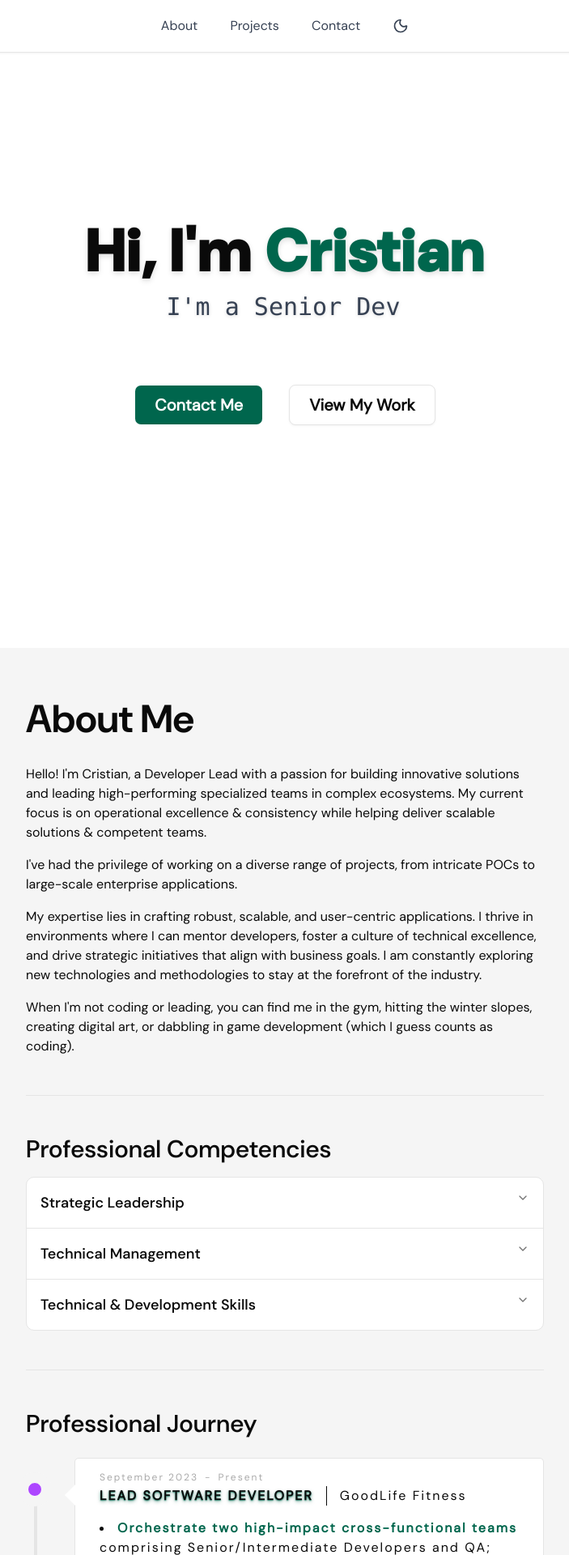
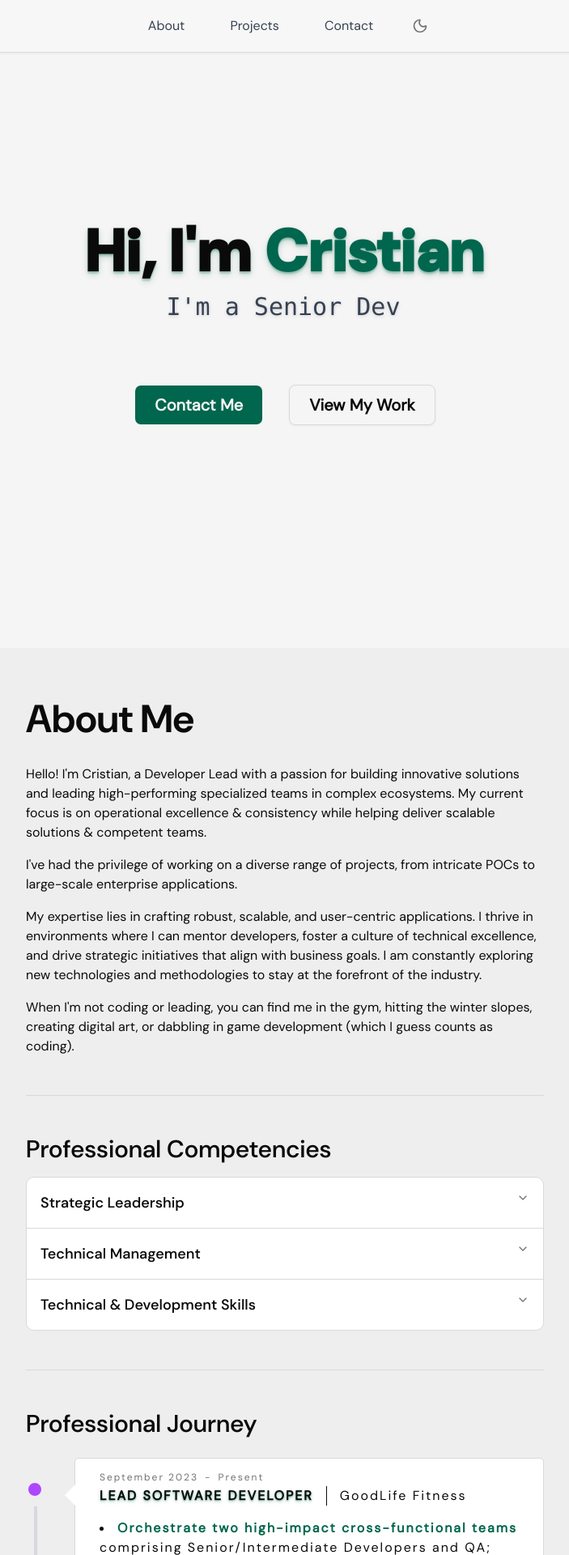
Before and after one commit to ccioanca/Blueprints, a React (Vite) app: page / in a window 1280 px wide. Shown: the top 1920 px of the page at 81% size, without its empty margins (288-991 px from the left). Built offline with nearby package versions, Linux system fonts and the light colour scheme.

Commit message:
Mostly UI Changes

```diff
--- a/src/components/Competencies.tsx
+++ b/src/components/Competencies.tsx
@@ -11,6 +11,7 @@ const items = [
   {
     value: "item-1",
     trigger: "Strategic Leadership",
+    tagColor: "bg-chart-2",
     tags: [
       "Recruitment",
       "Budgeting",
@@ -31,6 +32,7 @@ const items = [
   {
     value: "item-2",
     trigger: "Technical Management",
+    tagColor: "bg-chart-5",
     tags: [
       "CI/CD Management",
       "Architecture Review",
@@ -51,6 +53,7 @@ const items = [
   {
     value: "item-3",
     trigger: "Technical & Development Skills",
+    tagColor: "bg-chart-4",
     tags: [
       ".NET Core",
       "C#",
@@ -91,7 +94,7 @@ const Competencies = () => {
             <AccordionContent>
               <div className="mb-5">
                 {item.tags?.map((tag) => (
-                  <Badge key={tag} className="bg-chart-2 mr-2 mb-2">
+                  <Badge key={tag} className={item.tagColor + " mr-2 mb-2"}>
                     {tag}
                   </Badge>
                 ))}
--- a/src/components/Footer.tsx
+++ b/src/components/Footer.tsx
@@ -1,7 +1,7 @@
 
 const Footer = () =>{
     return(
-        <footer className="w-full text-muted-foreground px-16 py-8 bg-gray-100 dark:bg-black">
+        <footer className="w-full text-muted-foreground px-16 py-8 dark:bg-black">
             <div className="flex place-content-between mb-3 flex-col sm:flex-row">
                 <b>Cristian C.</b>
                 <div className="flex align-middle">
--- a/src/components/Header.tsx
+++ b/src/components/Header.tsx
@@ -29,48 +29,42 @@ const Header = () => {
     <>
       <NavigationMenu className="fixed top-0 left-0 w-full z-50 bg-white/20 dark:bg-gray-800/20 backdrop-blur-sm shadow-sm">
         <NavigationMenuList className="flex w-full items-center justify-between p-3 mx-auto">
-          {/* Logo or Name */}
-          {/* <NavigationMenuLink href="#hero" className="text-xl font-bold tracking-tight text-gray-900 dark:text-gray-100 hover:!bg-transparent">
-            Cristian
-          </NavigationMenuLink> */}
 
           {/* Desktop Navigation */}
           <div className="hidden md:flex items-center space-x-6 md:w-full flex-1 justify-center">
             {navItems.map((item, index) => (
-                <NavigationMenuLink key={index} href={item.href} className="text-md font-medium text-gray-700 dark:text-gray-300 hover:text-blue-600 dark:hover:text-blue-400 transition-colors">
+                <NavigationMenuLink key={index} href={item.href} className="text-md font-medium px-4 text-gray-700 dark:text-gray-300 hover:text-primary transition-colors">
                   {item.label}
                 </NavigationMenuLink>
               ))}
             <NavigationMenuItem>
-              <button
+              <NavigationMenuLink
                 onClick={toggleTheme}
-                className="flex items-center justify-center rounded-full p-2 text-gray-700 dark:text-gray-300 hover:bg-gray-100 dark:hover:bg-gray-700 transition-colors"
-                aria-label="Toggle theme"
-              >
-                {theme === 'dark' ? <SunDimIcon className="h-5 w-5" /> : <MoonIcon className="h-5 w-5" />}
-              </button>
+                className="p-2 rounded-full text-gray-700 dark:text-gray-300 hover:text-primary transition-colors cursor-pointer"
+                aria-label="Toggle theme">
+                {theme === 'dark' ? <SunDimIcon className="size-5" /> : <MoonIcon className="size-5" />}
+              </NavigationMenuLink>
             </NavigationMenuItem>
           </div>
 
           {/* Mobile Navigation Toggle */}
           <div className="md:hidden flex w-full items-center justify-between space-x-2">
             <NavigationMenuItem>
-              <button
+              <NavigationMenuLink
                 onClick={toggleMobileMenu}
-                className="flex items-center justify-center rounded-md p-2 text-gray-700 dark:text-gray-300 hover:bg-gray-100 dark:hover:bg-gray-700"
-                aria-label="Open mobile menu"
-              >
-                <MenuIcon className="h-6 w-6" />
-              </button>
+                className="flex items-center justify-center rounded-md p-2 text-gray-700 dark:text-gray-300"
+                aria-label="Open mobile menu">
+                <MenuIcon className="size-6" />
+              </NavigationMenuLink>
             </NavigationMenuItem>
             <NavigationMenuItem>
-              <button
+              <NavigationMenuLink
                 onClick={toggleTheme}
-                className="flex items-center justify-center rounded-full p-2 text-gray-700 dark:text-gray-300 hover:bg-gray-100 dark:hover:bg-gray-700 transition-colors"
+                className="flex items-center justify-center rounded-full p-2 text-gray-700 dark:text-gray-300"
                 aria-label="Toggle theme"
               >
-                {theme === 'dark' ? <SunDimIcon className="h-5 w-5" /> : <MoonIcon className="h-5 w-5" />}
-              </button>
+                {theme === 'dark' ? <SunDimIcon className="size-6" /> : <MoonIcon className="size-6" />}
+              </NavigationMenuLink>
             </NavigationMenuItem>
 
           </div>
--- a/src/components/Hero.tsx
+++ b/src/components/Hero.tsx
@@ -8,7 +8,7 @@ const Hero = () => {
       className="h-screen flex items-center justify-center "
     >
       <div className="relative z-10 text-center px-4">
-        <h1 className="mb-4 tracking-wide drop-shadow-md">
+        <h1 className="mb-4 tracking-wide text-shadow-lg text-shadow-primary/20 dark:text-shadow-sm">
           Hi, I'm <span className="text-primary dark:primary">Cristian</span>
         </h1>
         <div className="pb-12 text-2xl sm:text-3xl font-mono text-gray-700 dark:text-gray-300 drop-shadow-sm h-20 flex items-center justify-center"> {/* Added h-20 and flex for consistent height */}
--- a/src/components/MobileNav.tsx
+++ b/src/components/MobileNav.tsx
@@ -15,14 +15,12 @@ interface MobileNavProps {
 const MobileNav = ({ navItems, isOpen, onClose }: MobileNavProps) => {
   return (
     <div
-      className={`fixed inset-0 z-50 bg-white/95 dark:bg-gray-950/75 backdrop-blur-md transform transition-transform duration-300 ease-in-out
-        ${isOpen ? 'translate-x-0' : '-translate-x-full'}`}
-    >
+      className={`fixed inset-0 z-50 bg-white/55 dark:bg-gray-950/65 backdrop-blur-sm transform transition-transform duration-300 ease-in-out
+        ${isOpen ? 'translate-x-0' : '-translate-x-full'}`}>
       <div className="flex justify-start p-4">
         <button
           onClick={onClose}
-          aria-label="Close mobile menu"
-        >
+          aria-label="Close mobile menu">
           <XIcon className="h-6 w-6" />
         </button>
       </div>
--- a/src/components/Projects.tsx
+++ b/src/components/Projects.tsx
@@ -24,7 +24,7 @@ const projectData: ProjectProps[] = [
   },
   {
     title: "Tankathon",
-    description: <span>A Tankathon is a hackathon I threw together for teams of developers to write an atonomous tank brain that would end up battling other autonomous tanks in the arena! <i>(Winner took home some 3D printed trophies!)</i> The aim was for the event to be a digital version of Battle Bots. The repository is public, and anyone is free to pick it apart or use it for their own fun projects! This is the second iteration, and I have a few ideas for even more chaos in v3!</span>,
+    description: <span>A Tankathon is a hackathon I threw together for teams of developers to write an atonomous tank brain that would end up battling other autonomous tanks in the arena! <i>(Winner took home some 3D printed trophies!)</i> The aim was for the event to be a digital version of Battle Bots. The repository is public, and anyone is free to pick it apart or use it for their own fun projects! The project is  written in GDScript and the Tank API and brains are written in C#</span>,
     image: "/images/tankathon.png",
     tags: ["C#", "GDScript", "Godot"],
     githubLink: "https://github.com/ccioanca/Tankathon-v2",
@@ -59,7 +59,7 @@ const projectData: ProjectProps[] = [
 
 const ProjectCard: React.FC<ProjectProps> = ({ title, description, image, tags, githubLink, liveLink }) => {
   return (
-    <Card className="flex flex-col h-full overflow-hidden bg-card">
+    <Card className="flex flex-col h-full overflow-hidden dark:bg-card">
       <img src={image} alt={title} className="w-full h-0 lg:h-80 object-cover" />
       <CardHeader>
         <CardTitle className="text-2xl font-bold">{title}</CardTitle>
@@ -76,9 +76,9 @@ const ProjectCard: React.FC<ProjectProps> = ({ title, description, image, tags,
       </CardContent>
       <CardFooter className="flex justify-start gap-4 p-6 pt-4 mt-auto">
         {githubLink ? (
-          <Button asChild variant="secondary" className="flex items-center gap-2 dark:bg-gray-700 dark:text-gray-100 dark:hover:bg-gray-600">
+          <Button asChild variant="outline" className="flex items-center gap-2">
             <a href={githubLink} target="_blank" rel="noopener noreferrer">
-              <GithubIcon className="h-4 w-4" /> GitHub <ExternalLinkIcon className="h-3 w-3" />
+              <GithubIcon className="size-4" /> GitHub <ExternalLinkIcon className="size-4" />
             </a>
           </Button>
         ) :
--- a/src/components/ui/timeline.tsx
+++ b/src/components/ui/timeline.tsx
@@ -17,7 +17,7 @@ const TimelineItem = (
                     <span>{props.dateEnd}</span>
                 </div>
                 <div className="header">
-                    <div className="title text-shadow-md text-shadow-primary/50">{props.title}</div>
+                    <div className="title text-shadow-md text-shadow-primary/30 dark:text-shadow-primary/40">{props.title}</div>
                     <div className="sub-title">{props.company}</div>
                 </div>
                 {props.data && (
--- a/src/styles/components/timeline.css
+++ b/src/styles/components/timeline.css
@@ -44,7 +44,7 @@
 .date {
     span {
         font-size: 0.75rem;
-        color: #aaa;
+        color: var(--color-muted-foreground);
 
         &:first-child {
             &:after {
--- a/src/styles/index.css
+++ b/src/styles/index.css
@@ -77,7 +77,7 @@
 
 @layer base {
     :root {
-        --background: #ffffff;
+        --background: #f5f5f5;
         --foreground: #0a0a0a;
         --card: #ffffff;
         --card-foreground: #0a0a0a;
@@ -87,17 +87,17 @@
         --primary-foreground: #fafafa;
         --secondary: #f5f5f5;
         --secondary-foreground: #171717;
-        --muted: #f5f5f5;
+        --muted: #ebebeb;
         --muted-foreground: #737373;
-        --accent: #f5f5f5;
+        --accent: #eee;
         --accent-foreground: #171717;
         --destructive: #e7000b;
-        --border: #e5e5e5;
+        --border: #d8d9de;
         --input: #e5e5e5;
         --ring: #a1a1a1;
-        --chart-1: #1447e6;
-        --chart-2: #00bc7d;
-        --chart-3: #fe9a00;
+        --chart-1: #5681d2;
+        --chart-2: #00bc71;
+        --chart-3: #feba00;
         --chart-4: #ad46ff;
         --chart-5: #ff2056;
         --sidebar: #171717;
```
